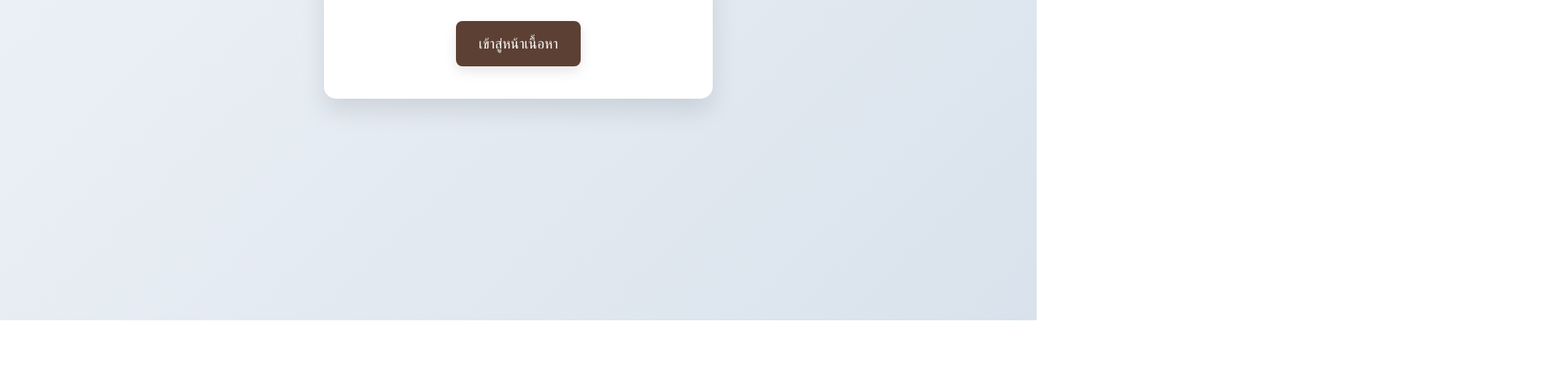
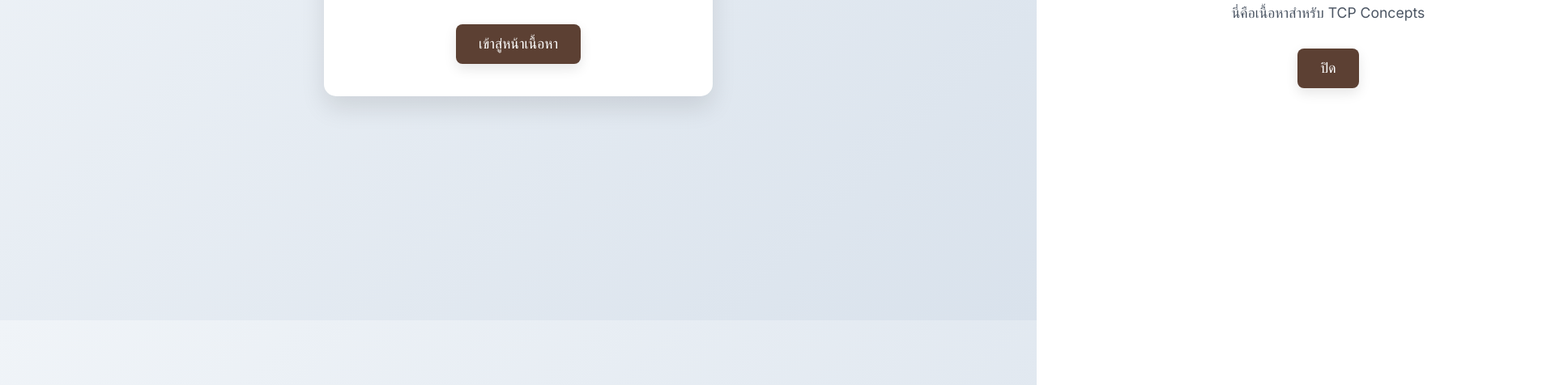
Before and after one commit to Woonnnnnnnnnnnnnnnnnnnnnn/project, a plain HTML site: page index.html in a window 1280 px wide. Shown: the part 444-920 px from the top of the page at 81% size, 1920 px wide, since content can reach past the window. Before the commit the page ends 840 px from the top, so only its background shows below. Drawn offline with Linux system fonts and the light colour scheme.

Commit message:
Update index.html

```diff
--- a/index.html
+++ b/index.html
@@ -21,6 +21,8 @@
             align-items: center;
             min-height: 100vh;
             padding: 20px;
+            position: relative; /* เพิ่มเพื่อให้ .form-box อ้างอิงตำแหน่งได้ */
+            overflow: hidden;
         }
 
         .login-container {
@@ -56,7 +58,7 @@
         /* ปุ่มน้ำตาลเข้ม */
         .button {
             display: inline-block;
-            background-color: #5c4033; /* สีน้ำตาลเข้ม */
+            background-color: #5c4033;
             color: white;
             border: none;
             padding: 14px 28px;
@@ -70,7 +72,7 @@
         }
 
         .button:hover {
-            background-color: #7a5c46; /* น้ำตาลอ่อนขึ้นเล็กน้อย */
+            background-color: #7a5c46;
             transform: translateY(-2px);
             box-shadow: 0 10px 20px rgba(0,0,0,0.15);
         }
@@ -89,6 +91,32 @@
         .main-page-link:hover {
             color: #3b82f6;
         }
+
+        /* โค้ดที่เพิ่มเข้ามาจากรูปภาพ */
+        .form-box {
+            position: absolute;
+            right: 0;
+            top: 0;
+            width: 50%;
+            height: 100%;
+            background: #fff;
+            display: flex;
+            flex-direction: column;
+            justify-content: center;
+            align-items: center;
+            color: #333;
+            text-align: center;
+            padding: 40px;
+            z-index: 1;
+            /* ปรับ transition ให้เข้ากับฟังก์ชัน JavaScript */
+            transform: translateX(100%); /* ซ่อนฟอร์มไว้ทางขวา */
+            transition: transform 0.6s ease-in-out;
+        }
+
+        /* คลาสที่จะเพิ่มเมื่อต้องการแสดงฟอร์ม */
+        .form-box.active {
+            transform: translateX(0);
+        }
     </style>
 </head>
 <body>
@@ -96,8 +124,25 @@
     <div class="login-container">
         <h1>เสนอ<br>อาจารย์สุวิทย์ วงศ์คุ้มสิน</h1>
         <p>โปรดคลิกที่ปุ่มด้านล่างเพื่อเข้าถึงเนื้อหาของ TCP Concepts</p>
-        <a href="login.html" class="button">เข้าสู่หน้าเนื้อหา</a>
+        <button class="button" onclick="showForm()">เข้าสู่หน้าเนื้อหา</button>
     </div>
 
+    <div id="form-box" class="form-box">
+        <h2>ยินดีต้อนรับ</h2>
+        <p>นี่คือเนื้อหาสำหรับ TCP Concepts</p>
+        <button class="button" onclick="hideForm()">ปิด</button>
+    </div>
+
+    <script>
+        const formBox = document.getElementById('form-box');
+
+        function showForm() {
+            formBox.classList.add('active');
+        }
+
+        function hideForm() {
+            formBox.classList.remove('active');
+        }
+    </script>
 </body>
 </html>
```
